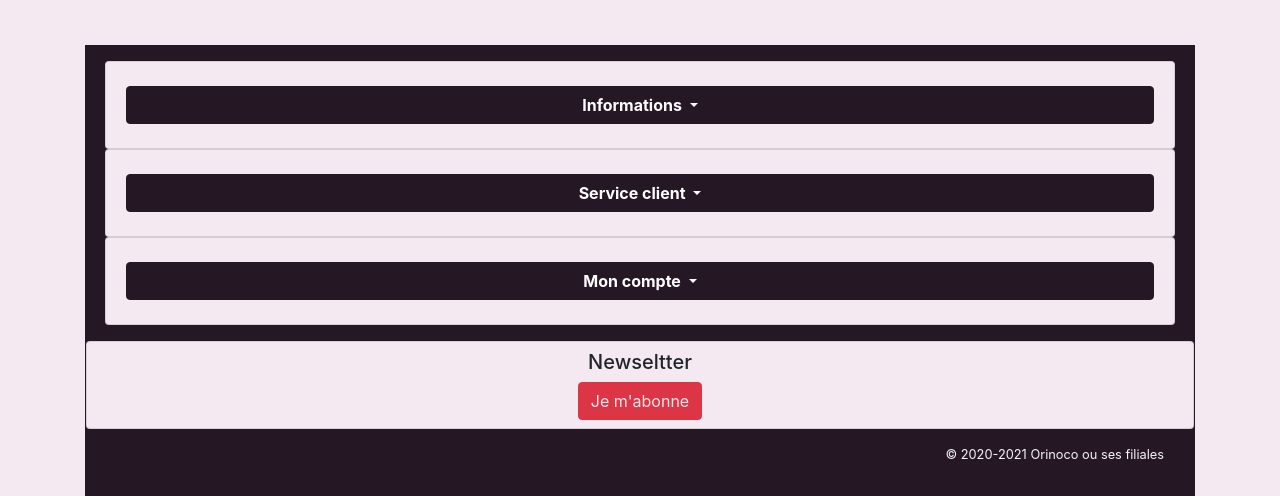
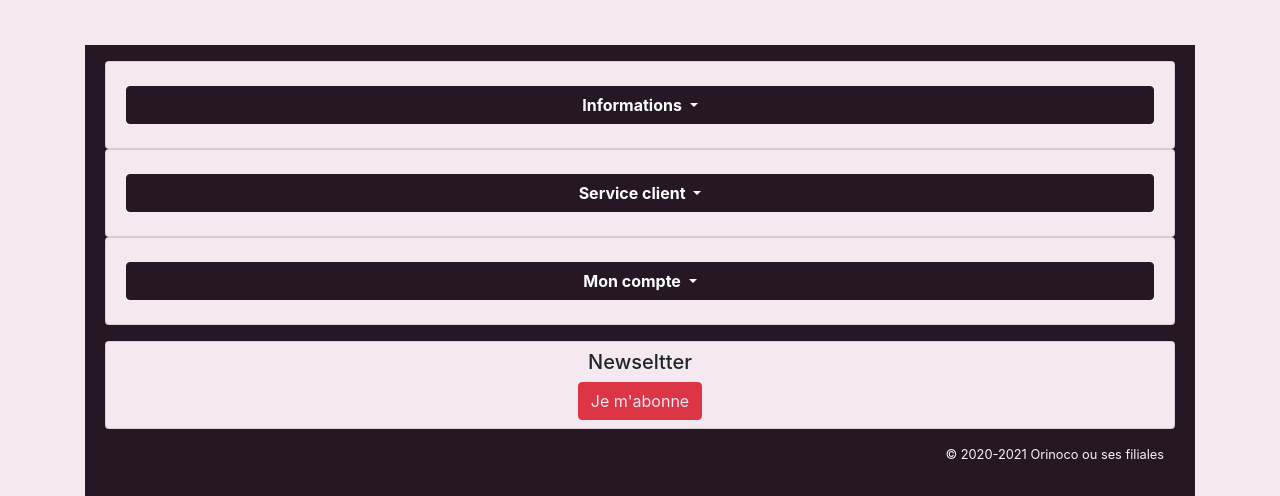
Before and after one commit to andygarcia06/Oripictures-By-Orinoco, a website: page index.html in a window 1280 px wide. Shown: the part 904-1400 px from the top of the page. Drawn offline with Linux system fonts and the light colour scheme; files whose address does not match are found by name; a web font is replaced by a local one.

Commit message:
modification marge news

```diff
--- a/index.html
+++ b/index.html
@@ -161,7 +161,7 @@
               </div>
             </div>
 
-          <div class="row my-3 d-block">
+          <div class="row my-3 d-block mx-1">
             <div class="card h-100 bg-primary py-2">
               <h5 class="m-auto pb-2"> Newseltter</h5>
               <button class="btn btn-danger m-auto"> <a href="#">Je m'abonne</a></button>
```
Also changed, not shown: panier.html (+1 -1 lines), produit.html (+1 -1 lines), thanks.html (+1 -1 lines).
